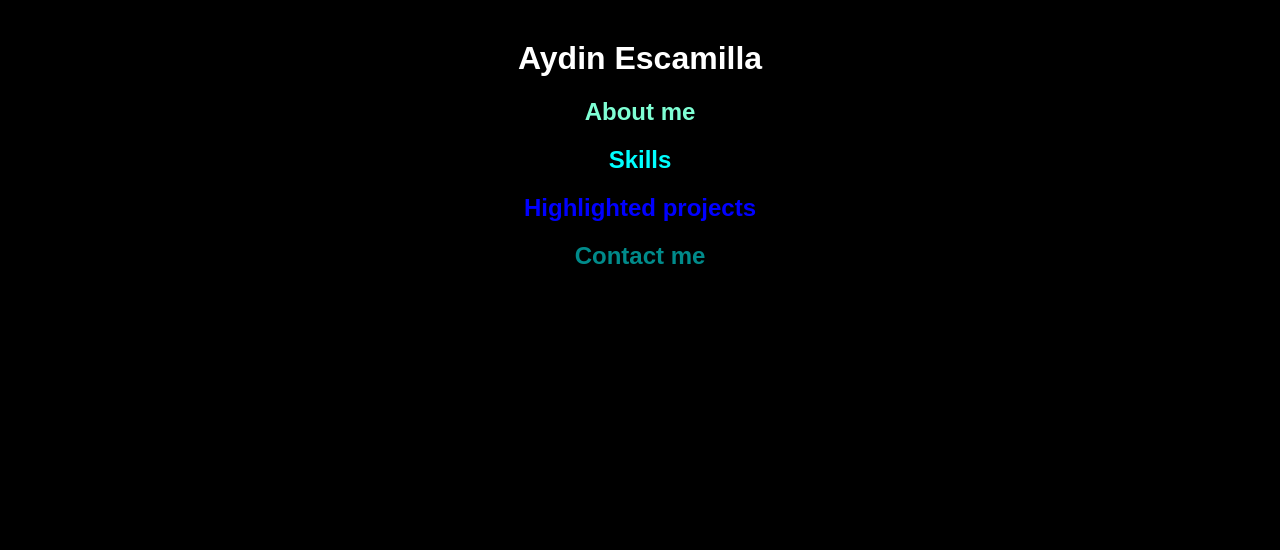
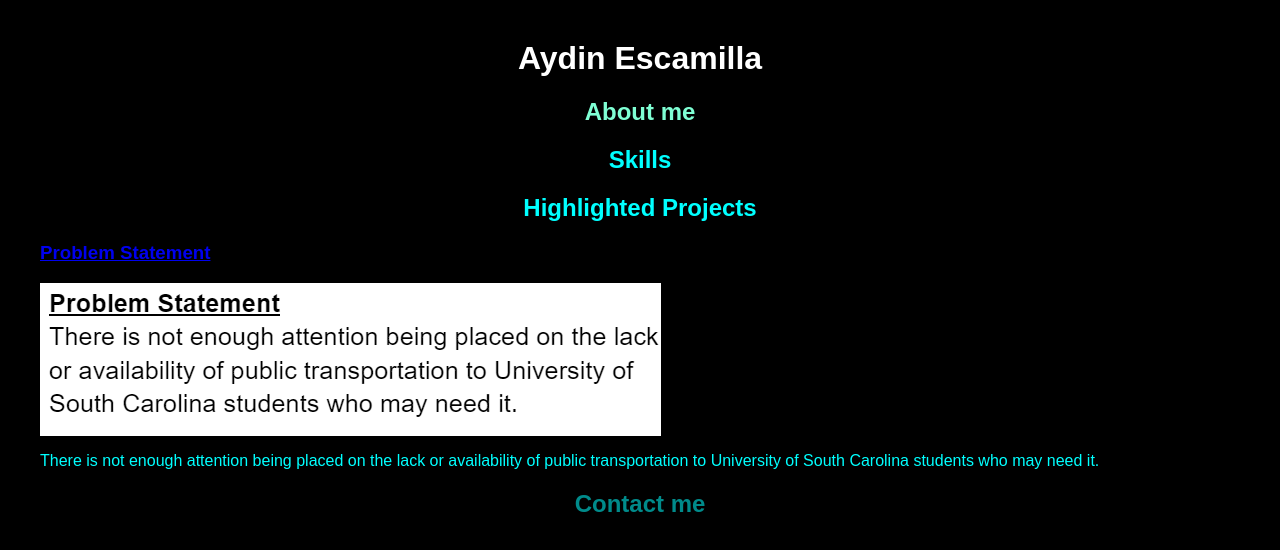
Before and after one commit to AydinEscamilla/AydinEscamilla.github.io, a plain HTML site: page index.html in a window 1280 px wide. Drawn offline with Linux system fonts and the light colour scheme.

Commit message:
Attaching Problem Statement

```diff
--- a/index.html
+++ b/index.html
@@ -7,7 +7,15 @@
         <h1>Aydin Escamilla</h1>
         <div class=about><h2 class="about">About me</h2></div>
         <div class="skills"><h2 class="skills">Skills</h2></div>
-        <div class="projects"><h2 class="projects">Highlighted projects</h2></div>
+        <h2 class="projects">Highlighted Projects</h2>
+        <div class="projects">
+            <!--Problem Statement Assignment-->
+            <section class="project">
+                <a href="files/statement.pdf"><h3>Problem Statement</h3></a>
+                <a href="files/statement.pdf"><img src="images/ProblemStatement.png"></a>
+                <p>There is not enough attention being placed on the lack or availability of public transportation to University of South Carolina students who may need it.</p>
+            </section>
+        </div>
         <div class="contact"><h2 class="contact">Contact me</h2></div>
     </body>
 </html>
--- a/styles.css
+++ b/styles.css
@@ -23,7 +23,7 @@ h2 {
 }
 
 .projects {
-    color:blue;
+    color:cyan;
 }
 
 .contact {
```
Also changed, not shown: images/ProblemStatement.png (added), 1 other file.
